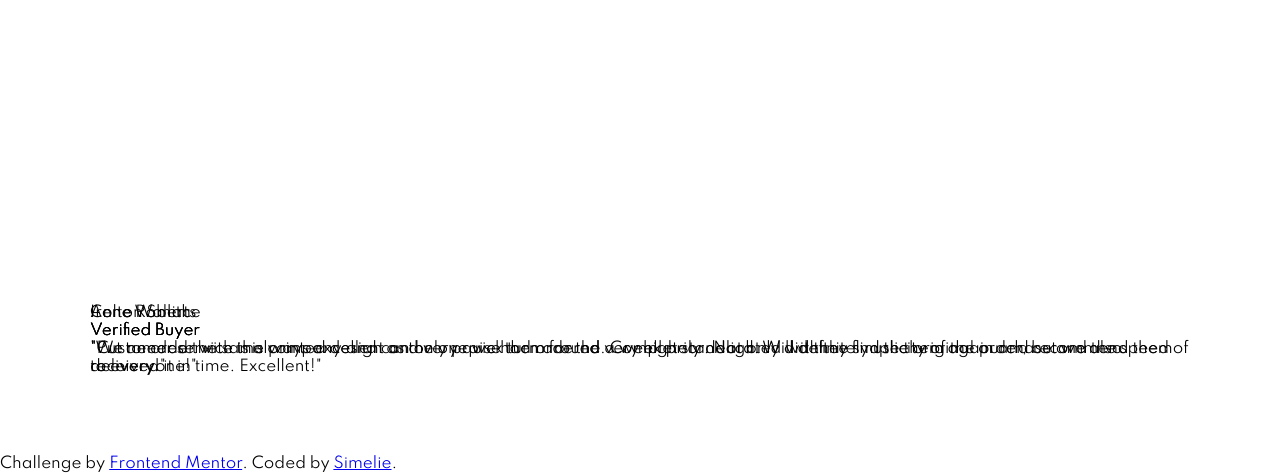
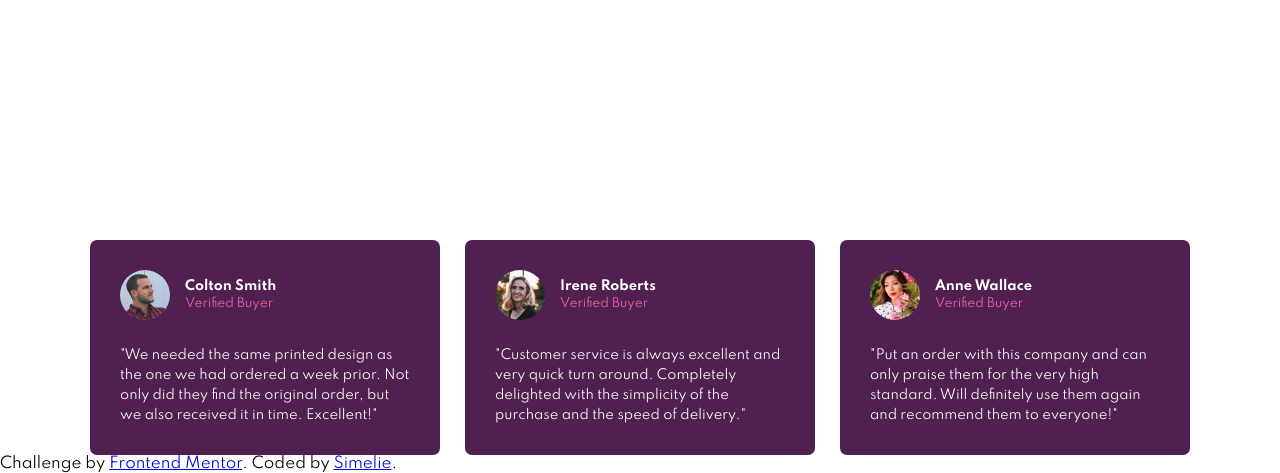
Before and after one commit to Simelie/SocialProofSection, a website: page index.html in a window 1280 px wide. Shown: the part 345-818 px from the top of the page. Drawn offline with Linux system fonts and the light colour scheme.

Commit message:
Finish box comment

```diff
--- a/index.html
+++ b/index.html
@@ -54,28 +54,40 @@
             </div>
           </div>
         </div>
-
         <div class="container-comment">
-          <div class="comment-picture"></div>
-          <div class="comment-name">Colton Smith</div>
-          <div class="comment-status">Verified Buyer</div>
+          <div class="block-comment">
+            <div class="block-comment-profil">
+              <img src="images/image-colton.jpg" alt="">
+              <div class="block-comment-profil-title">
+                <p>Colton Smith</p>
+                <em>Verified Buyer</em>
+              </div>
+            </div>
             <div class="comment-text">"We needed the same printed design as the one we had ordered a week prior.
               Not only did they find the original order, but we also received it in time.
               Excellent!"</div>
           </div>
-        <div class="container-comment">
-          <div class="comment-picture"></div>
-          <div class="comment-name">Irene Roberts </div>
-          <div class="comment-status">Verified Buyer</div>
+          <div class="block-comment">
+            <div class="block-comment-profil">
+              <img src="images/image-irene.jpg" alt="">
+              <div class="block-comment-profil-title">
+                <p>Irene Roberts </p>
+                <em>Verified Buyer</em></div>
+              </div>
             <div class="comment-text">"Customer service is always excellent and very quick turn around. Completely
               delighted with the simplicity of the purchase and the speed of delivery."</div>
           </div>
-        <div class="container-comment">
-          <div class="comment-picture"></div>
-          <div class="comment-name">Anne Wallace</div>
-          <div class="comment-status">Verified Buyer</div>
+          <div class="block-comment">
+            <div class="block-comment-profil">
+              <img src="images/image-anne.jpg" alt="">
+              <div class="block-comment-profil-title">
+                <p>Anne Wallace</p>
+                <em>Verified Buyer</em>
+              </div>
+            </div>
             <div class="comment-text">"Put an order with this company and can only praise them for the very high
               standard. Will definitely use them again and recommend them to everyone!"</div>
+          </div>
         </div>
       </div>
     </div>
--- a/scss/_base.scss
+++ b/scss/_base.scss
@@ -7,6 +7,6 @@ body {
   font-family: var(--font-family);
 }
 
-img {
-  width: 100%;
+em {
+  font-style: normal;
 }
--- a/scss/style.scss
+++ b/scss/style.scss
@@ -19,14 +19,14 @@
     "ba ba ba"
     "title white rev"
     "title white rev"
-    "p white rev"
+    "title white rev"
     "comment comment comment";
 }
 
 .container-title {
+  grid-area: title;
   h1 {
     display: block;
-    grid-area: title;
     font-size: 4rem;
     color: var(--primary-dark-magenta);
     font-weight: 700;
@@ -34,7 +34,6 @@
   }
 
   .title-paragraph {
-    grid-area: p;
     font-size: 1.3rem;
     color: var(--dark-grayish-magenta);
   }
@@ -46,4 +45,50 @@
 
 .container-comment {
   grid-area: comment;
+  display: flex;
+  justify-content: space-between;
+  align-items: center;
+
+  .block-comment {
+    display: flex;
+    flex-direction: column;
+    justify-content: center;
+    align-items: center;
+    background: var(--primary-dark-magenta);
+    border-radius: 7px;
+    padding: 3rem;
+    width: 350px;
+
+    .block-comment-profil {
+      display: flex;
+      align-items: center;
+      width: 100%;
+
+      img {
+        width: 50px;
+        border-radius: 50px;
+        margin-right: 15px;
+      }
+
+      .block-comment-profil-title {
+        p {
+          color: var(--white);
+          font-size: 1.3rem;
+          font-weight: 700;
+        }
+
+        em {
+          color: var(--primary-soft-pink);
+          font-size: 1.2rem;
+        }
+      }
+    }
+
+    .comment-text {
+      margin-top: 25px;
+      color: var(--white);
+      font-size: 1.3rem;
+      line-height: 2rem;
+    }
+  }
 }
```
Also changed, not shown: css/style.css. Lines whose indentation alone changed are shown as unchanged.
